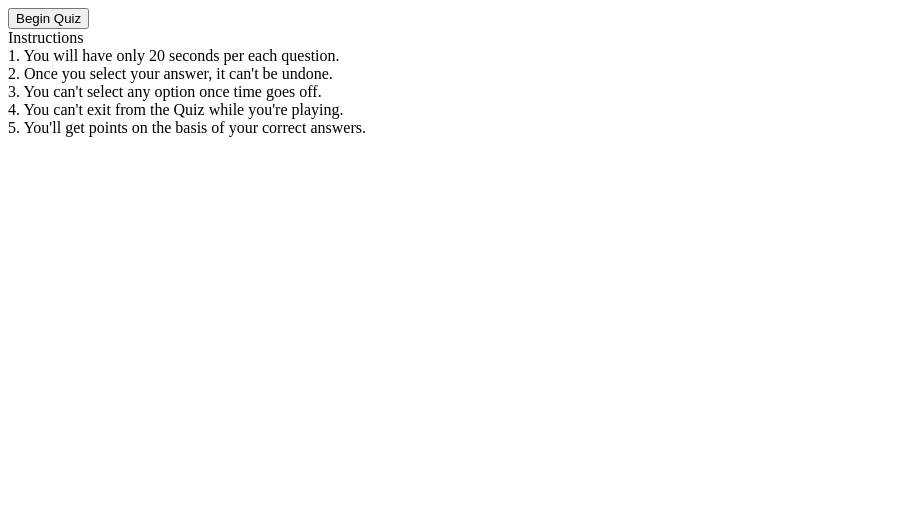
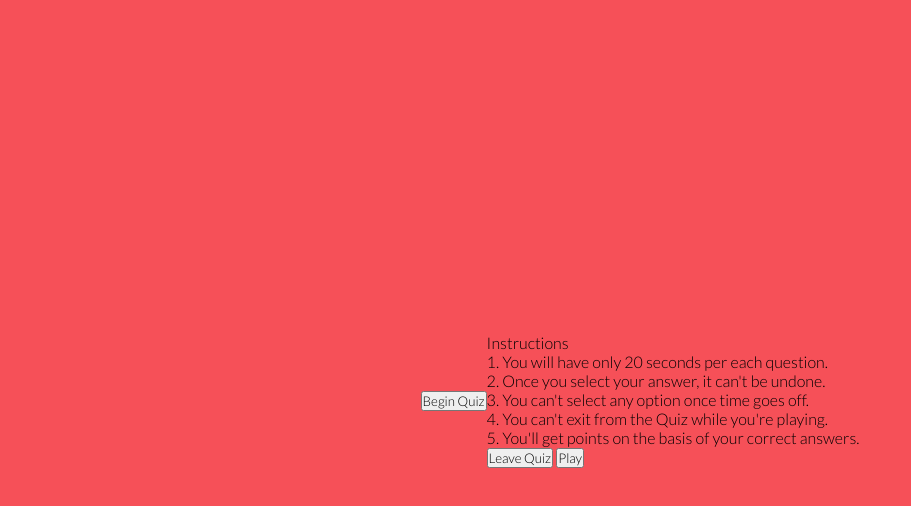
Before and after one commit to Mabdillahi88/sciencequiz2, a plain HTML site: page Sciencequiz.html in a window 1280 px wide. Shown: the whole page, without its empty margins (0-911 px from the left). Drawn offline with Linux system fonts and the light colour scheme.

Commit message:
added basic css style to science quiz game

```diff
--- a/Sciencequiz.html
+++ b/Sciencequiz.html
@@ -22,4 +22,9 @@
             <div class="keyfacts">4. You can't exit from the Quiz while you're playing.</div>
             <div class="keyfacts">5. You'll get points on the basis of your correct answers.</div>
         </div>
+        <div class="begin_start">
+            <button class="leave">Leave Quiz</button>
+            <button class="continue">Play</button>
+        </div>
+    </div>
 </body>
--- a/assets/css/Sciencequiz.css
+++ b/assets/css/Sciencequiz.css
@@ -0,0 +1,18 @@
+/* imported fonts */
+@import url('https://fonts.googleapis.com/css2?family=Lato:wght@300&family=Oswald&display=swap');
+
+*, *:before, *:after{
+  margin: 0;
+  padding: 0;
+  box-sizing: border-box;
+  font-family: 'Lato', Oswald;
+}
+
+body{
+    display: flex;
+    padding: 0 10px;
+    align-items: center;
+    justify-content: center;
+    min-height: 100vh;
+    background:#F65058FF;
+  }
```
